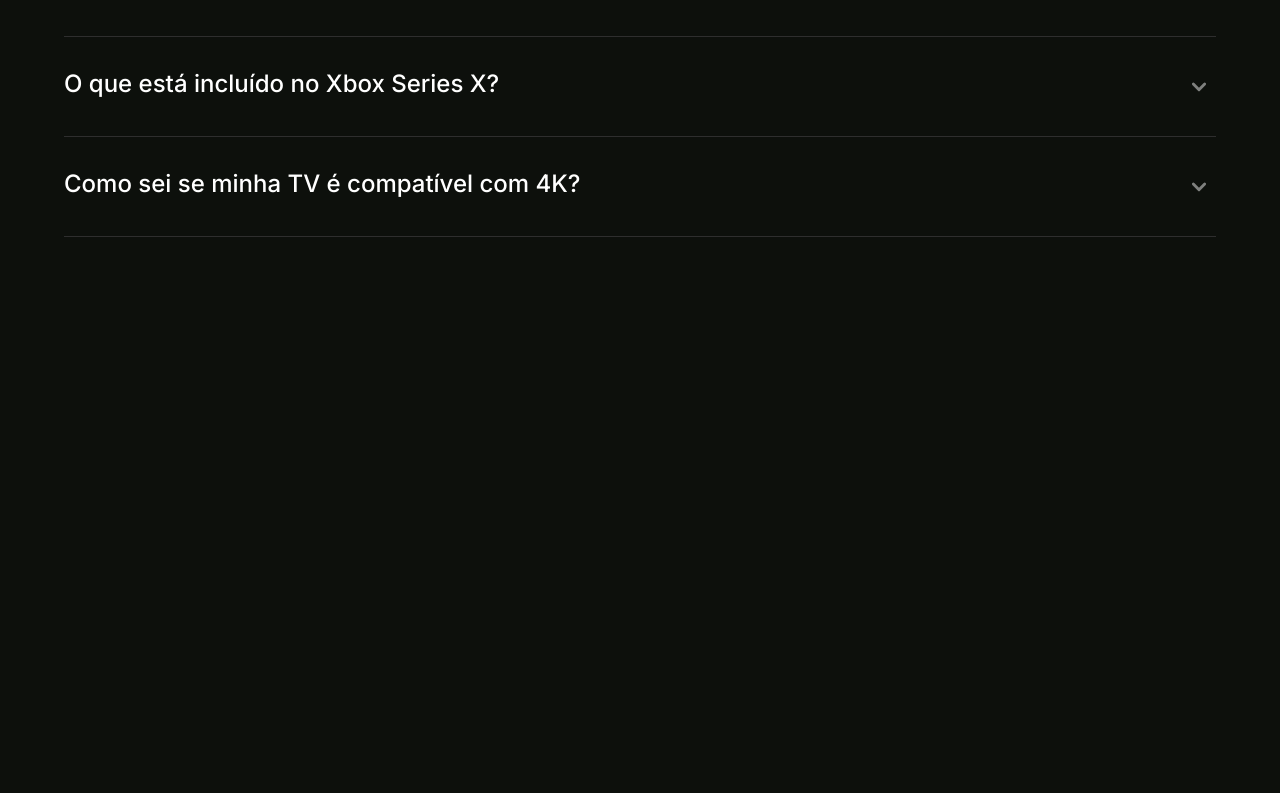
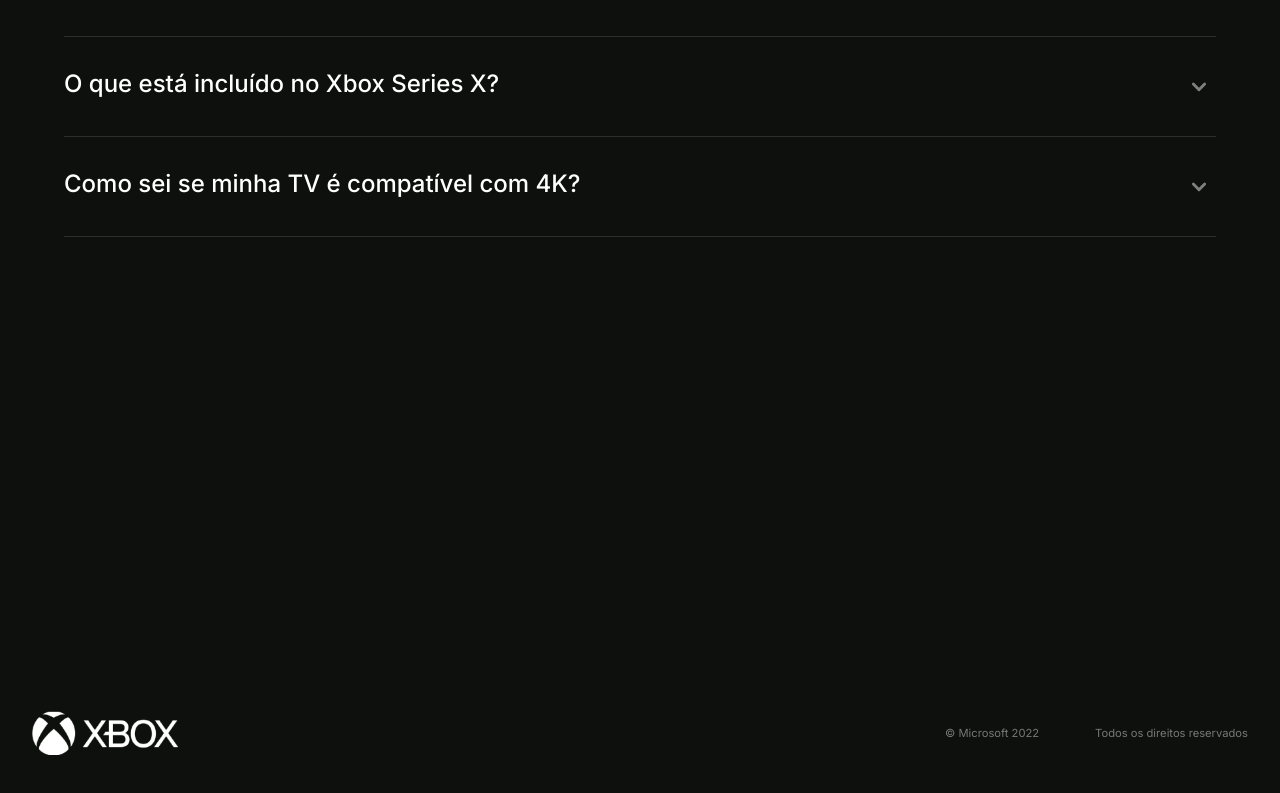
Before and after one commit to PabloAnjos/xbox-series, a React (Vite) app: page / in a window 1280 px wide. Shown: the part 3158-3951 px from the top of the page. Before the commit the page ends 3491 px from the top, so only its background shows below. Built offline with nearby package versions, Linux system fonts and the light colour scheme.

Commit message:
Footer finalizado

```diff
--- a/src/App.css
+++ b/src/App.css
@@ -122,3 +122,42 @@ body {
     }
   }
 }
+
+/* FOOTER */
+
+footer {
+  display: flex;
+  justify-content: center;
+  margin-top: 330px;
+
+  img {
+    width: 146px;
+    height: 44px;
+  }
+
+  .container-footer {
+    width: 1216px;
+    height: 140px;
+    display: flex;
+    justify-content: space-between;
+    align-items: center;
+
+    .content-footer {
+      display: flex;
+      align-items: center;
+      gap: 56px;
+
+      h5 {
+        font-size: 0.7rem;
+        font-weight: 400;
+        color: #777777;
+      }
+
+      h6 {
+        font-size: 0.7rem;
+        font-weight: 400;
+        color: #777777;
+      }
+    }
+  }
+}
--- a/src/App.jsx
+++ b/src/App.jsx
@@ -4,6 +4,7 @@ import imgXbox from './assets/images/xbox.png'
 import imgControleXbox from './assets/images/controle-xbox.png'
 import { Acordeao } from './components/Acordeao/Acordeao'
 import imgListaDeJogos from './assets/images/lista-de-jogos.png'
+import logoXbox from './assets/images/logo-xbox.png'
 
 
 function App() {
@@ -49,6 +50,18 @@ function App() {
                         </div>
                   </div>
         </section>
+
+        {/* FOOTER */}
+        <footer>
+                <div className='container-footer'>
+                      <img src={logoXbox} alt="Logo Xbox" />
+
+                      <div className='content-footer'>
+                          <h5>© Microsoft 2022</h5>
+                          <h6>Todos os direitos reservados</h6>
+                      </div>
+                </div>
+        </footer>
     </>
   )
 }
```
